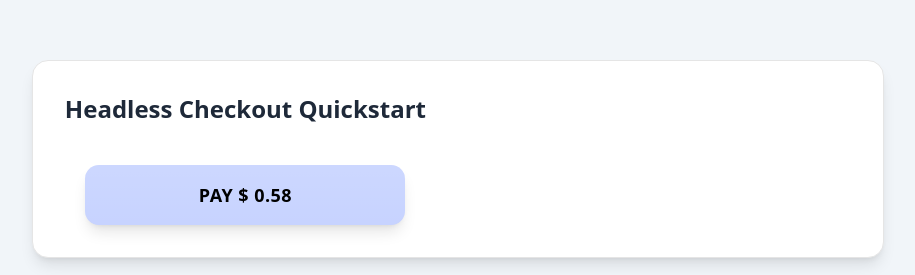
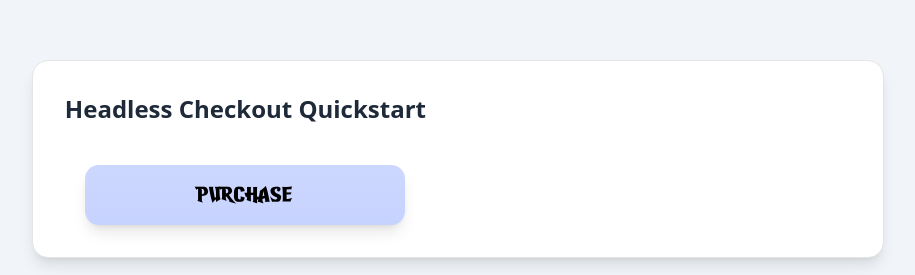
Before and after one commit to Crossmint/headless-checkout-quickstart, a Next.js app: page / in a window 1280 px wide. Shown: the part 156-431 px from the top of the page, without its empty margins (182-1097 px from the left). Built offline with nearby package versions, Linux system fonts and the light colour scheme; no server answers.

Commit message:
adds proper font

```diff
--- a/app/globals.css
+++ b/app/globals.css
@@ -1,6 +1,10 @@
 @import "tailwindcss";
 @import "tw-animate-css";
 
+@font-face {
+  font-family: 'BreatheFireIII';
+  src: url('/fonts/BreatheFireIII.otf') format('opentype');
+}
 
 :root {
   --radius: 0.625rem;
--- a/app/page.tsx
+++ b/app/page.tsx
@@ -21,7 +21,7 @@ export default function Home() {
 
               <div className="flex flex-col gap-4 w-full max-w-xs">
                 <Button onClick={handlePayClick} size="lg">
-                  PAY $ 0.58
+                  PURCHASE
                 </Button>
               </div>
             </div>
--- a/components/button.tsx
+++ b/components/button.tsx
@@ -21,7 +21,7 @@ export const Button: React.FC<ButtonProps> = ({
   type = "button",
 }) => {
   const baseClasses =
-    "relative font-bold text-black rounded-xl transition-all duration-200 focus:outline-none focus:ring-4 focus:ring-blue-500/50 active:scale-95 disabled:opacity-50 disabled:cursor-not-allowed disabled:active:scale-100";
+    "relative text-black rounded-xl transition-all duration-200 focus:outline-none focus:ring-4 focus:ring-blue-500/50 active:scale-95 disabled:opacity-50 disabled:cursor-not-allowed disabled:active:scale-100";
 
   const variantClasses = {
     primary: "bg-button-bg shadow-lg hover:shadow-xl hover:opacity-80",
@@ -34,6 +34,8 @@ export const Button: React.FC<ButtonProps> = ({
     lg: "px-8 py-4 text-lg",
   };
 
+  const fontClass = "font-['BreatheFireIII']";
+
   return (
     <button
       type={type}
@@ -41,6 +43,7 @@ export const Button: React.FC<ButtonProps> = ({
       disabled={disabled}
       className={clsx(
         baseClasses,
+        fontClass,
         variantClasses[variant],
         sizeClasses[size],
         className
```
